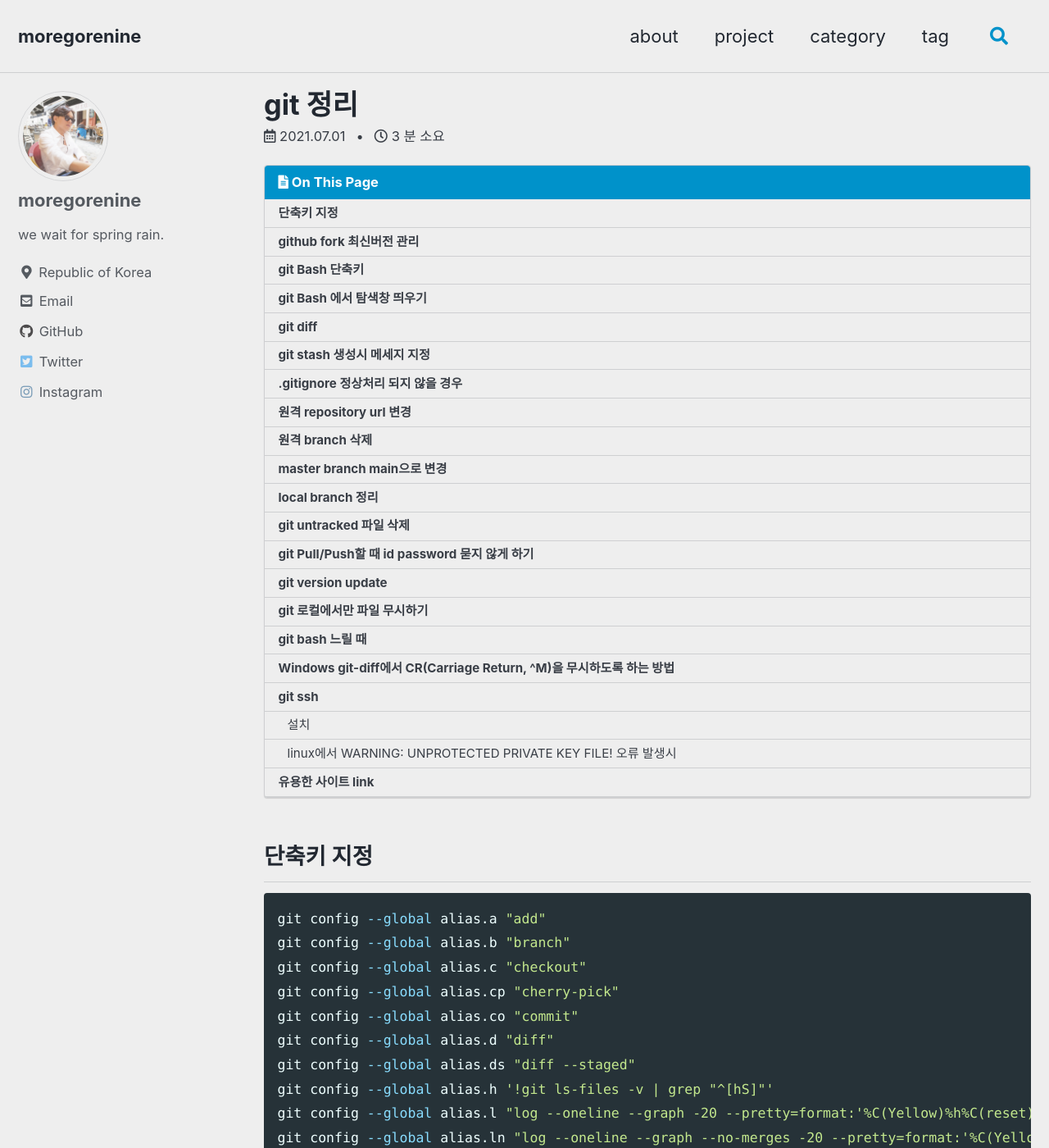
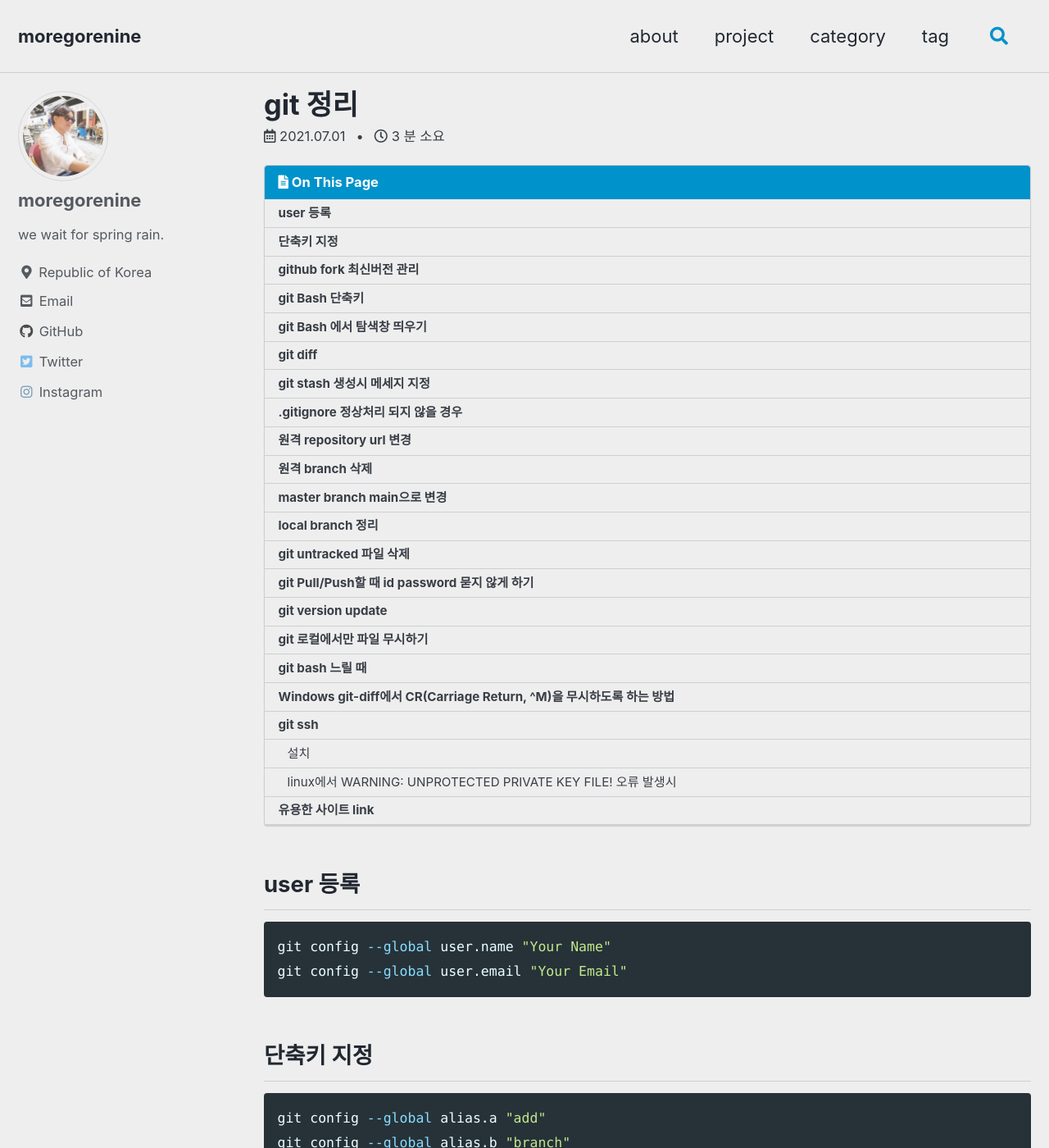
Before and after one commit to moregorenine/moregorenine.github.io, a Jekyll site: the page built from _posts/git/2021-7-1-git.md, in a window 1280 px wide and 1400 px high. Shown: the whole window at 82% size. Built offline with Jekyll 4.4.1, drawn with Linux system fonts in a browser that asks for light colours; cached includes are drawn as plain includes; comment, search, counter and statistics services are not loaded.

Commit message:
Update 2021-7-1-git.md

````diff
--- a/_posts/git/2021-7-1-git.md
+++ b/_posts/git/2021-7-1-git.md
@@ -9,6 +9,12 @@ last_modified_at: 2021-8-12T14:00:00+09:00
 toc: true
 toc_sticky: true
 ---
+
+## user 등록
+```shell
+git config --global user.name "Your Name"
+git config --global user.email "Your Email"
+```
 
 ## 단축키 지정
 ```shell
````
